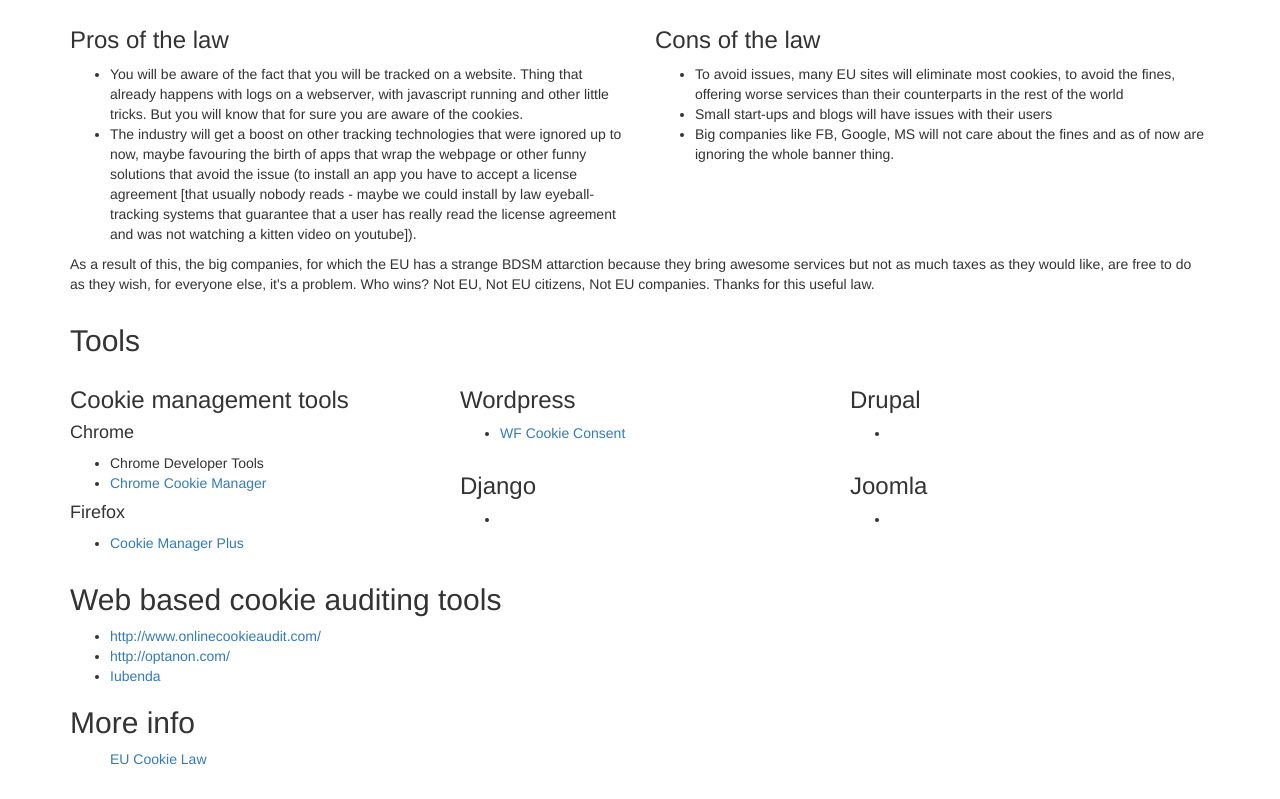
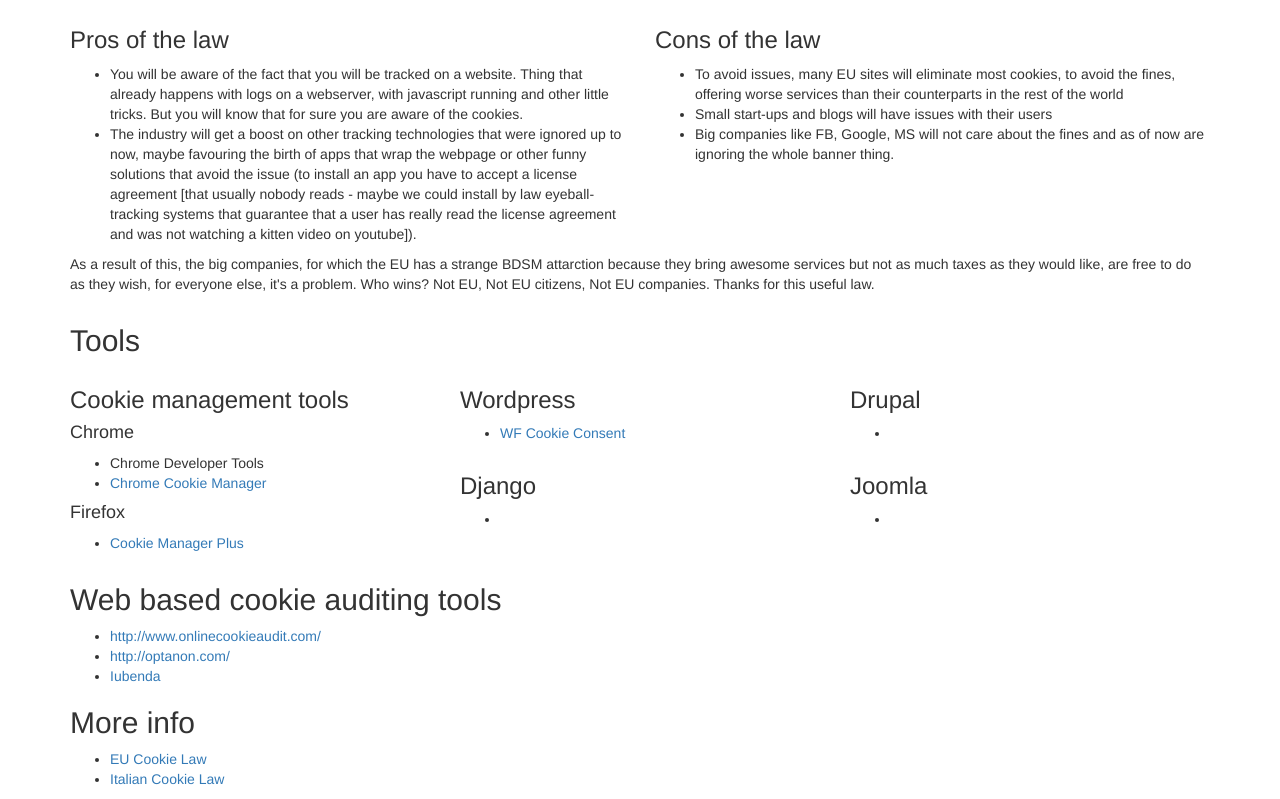
Before and after one commit to sirmmo/cookie-tools, a plain HTML site: page index.html in a window 1280 px wide. Shown: the part 974-1773 px from the top of the page. Drawn offline with nearby package versions, Linux system fonts and the light colour scheme.

Commit message:
Update index.html

```diff
--- a/index.html
+++ b/index.html
@@ -108,7 +108,8 @@
       <h2>More info</h2>
       <p>
         <ul>
-          <a href="http://ec.europa.eu/ipg/basics/legal/cookies/index_en.htm">EU Cookie Law</a>
+          <li><a href="http://ec.europa.eu/ipg/basics/legal/cookies/index_en.htm">EU Cookie Law</a></li>
+          <li><a href="http://garanteprivacy.it/cookie">Italian Cookie Law</a></li>
         </ul>
       </p>
 
```
